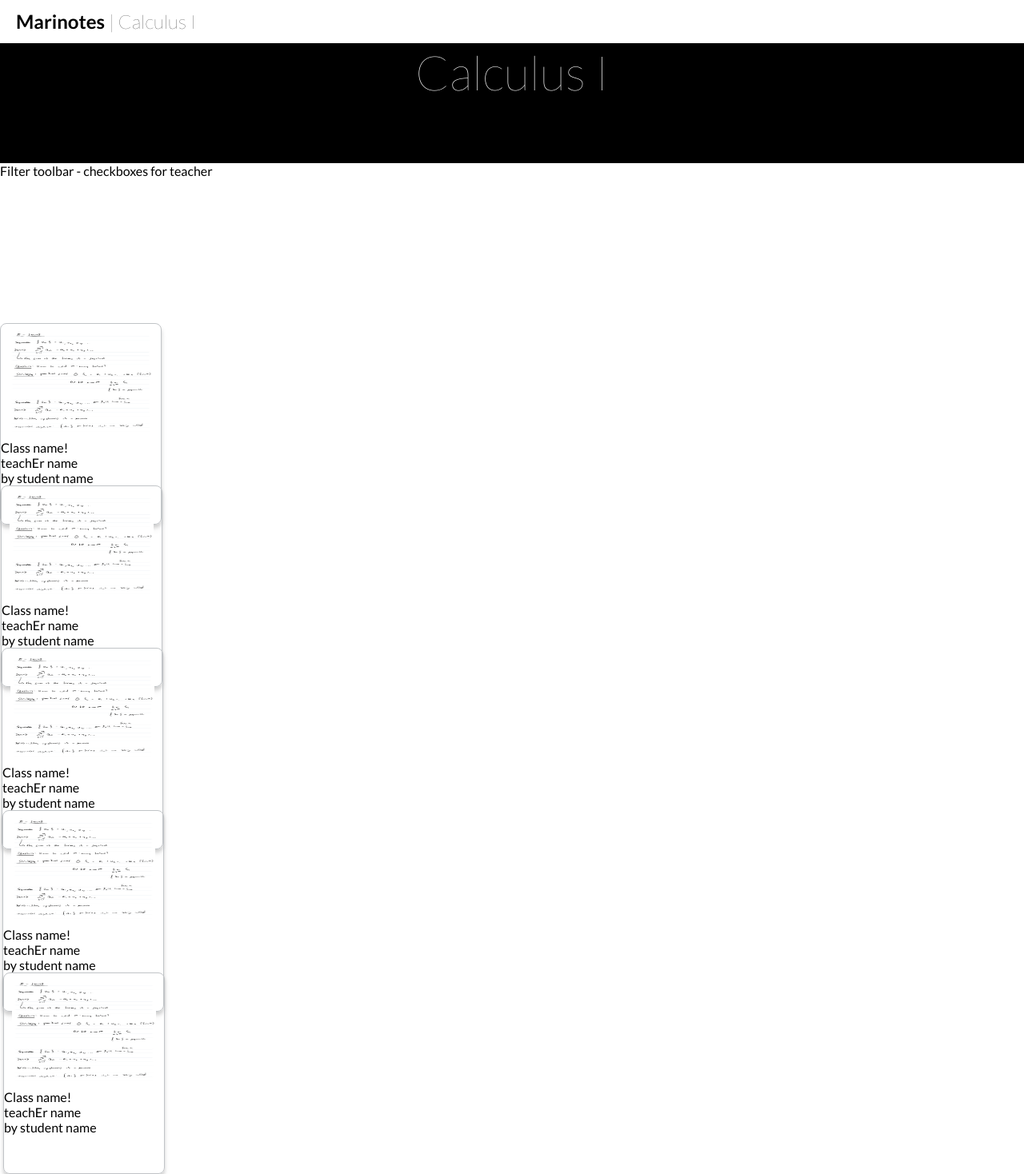
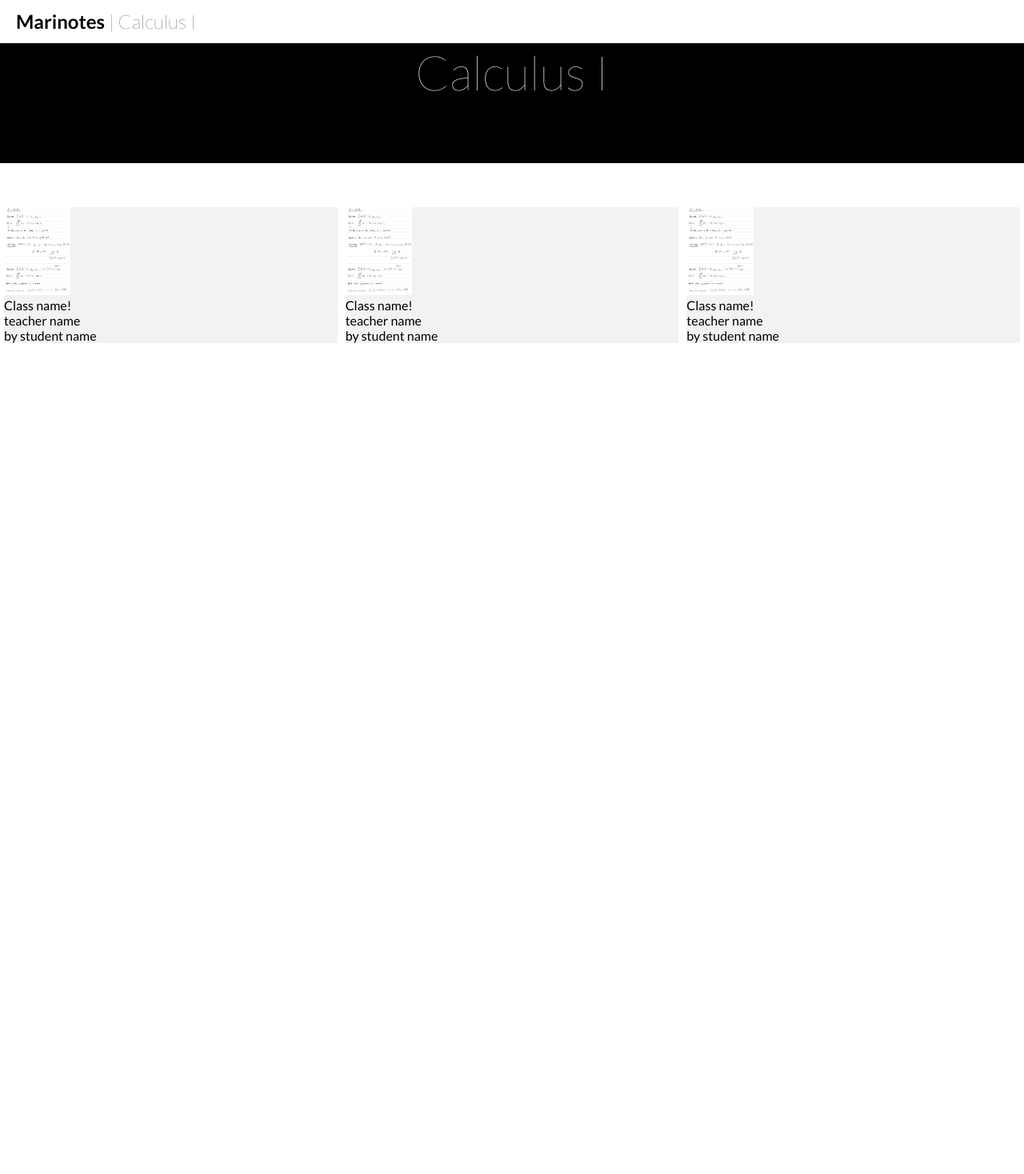
Before and after one commit to rhotter/marinotes, a Flask app: page /class/CalculusI in a window 1280 px wide. Shown: the whole page at 80% size. After the commit the page ends 429 px from the top, so only its background shows below. Run offline with Flask 2, Linux system fonts and the light colour scheme.

Commit message:
change layout of cards

```diff
--- a/static/css/class.css
+++ b/static/css/class.css
@@ -37,8 +37,7 @@ h2 {
 }
 
 .filterBar{
-	height: 200px;
-	/*background-color: red;*/
+	height: 50px;
 }
 
 /* Creating the styles for the cards */
@@ -47,8 +46,36 @@ h2 {
 	height: 100%;
 	width: 100%;
 	position: relative;
+	display: table;
 }
+
+.row {
+	display: table-row;
+
+}
+
 .cardFull {
+	background-color: #f2f2f2;
+	display: table-cell;
+	border-style: solid;
+	border-width: 5px;
+	border-color: white;
+}
+
+.cardTable {
+	display: table;
+}
+
+.cardPicture {
+	display: table-row;
+	align-items: center;
+}
+
+.cardInfo {
+	display: table-row;
+}
+
+/*.cardFull {
 	position: absolute;
 	border: 1px solid #C1C4C7;
 	border-top-right-radius: 8px;
@@ -67,3 +94,4 @@ h2 {
 	padding: 10px;
 	height: 50%;
 }
+*/
--- a/templates/class.html
+++ b/templates/class.html
@@ -19,18 +19,21 @@
 
 		<div class="filterBar">
 			<!-- Filter by teacher (like in an online store) -->
-			Filter toolbar - checkboxes for teacher
+			<!-- Filter toolbar - checkboxes for teacher -->
 		</div>
 		<div id="cardHolder">
-			<!--Cards (note that this is a test card and rest is created on its own) -->
-			{% for i in range(0, cards|length+4) %}
+			<div class = "row">
+				{% for i in range(0,3) %}
 				<div onclick="myFunction()" class="cardFull">
+					<div class="cardTable">
 						<!--The entire card should be clickable. might not be best done with link use onClick event -->
 						<div class="cardPicture">
-					<img src="../photos/note_screenshot.jpg" style="width:100%;height:100%;">
+							<img src="../static/photos/note_screenshot.jpg" style="width:20%; text-align: center;">
 						</div>
 						<div class="cardInfo">
-					Class name! <br> teachEr name <br> by student name
+							Class name! <br> teacher name <br> by student name
+						</div>
+					</div>
 				</div>
 				{% endfor %}
 			</div>
--- a/toDo.txt
+++ b/toDo.txt
@@ -13,3 +13,7 @@ note that bugs can be noted down here
 - set up upload of documents part --> raffi
 
 PDF.js library can be used if we need --> no need. PDF files will just be downloaded
+
+Jinja for cards:
+{% for i in range(0, cards|length) %}
+{% endfor %}
```
Lines whose indentation alone changed are shown as unchanged.
